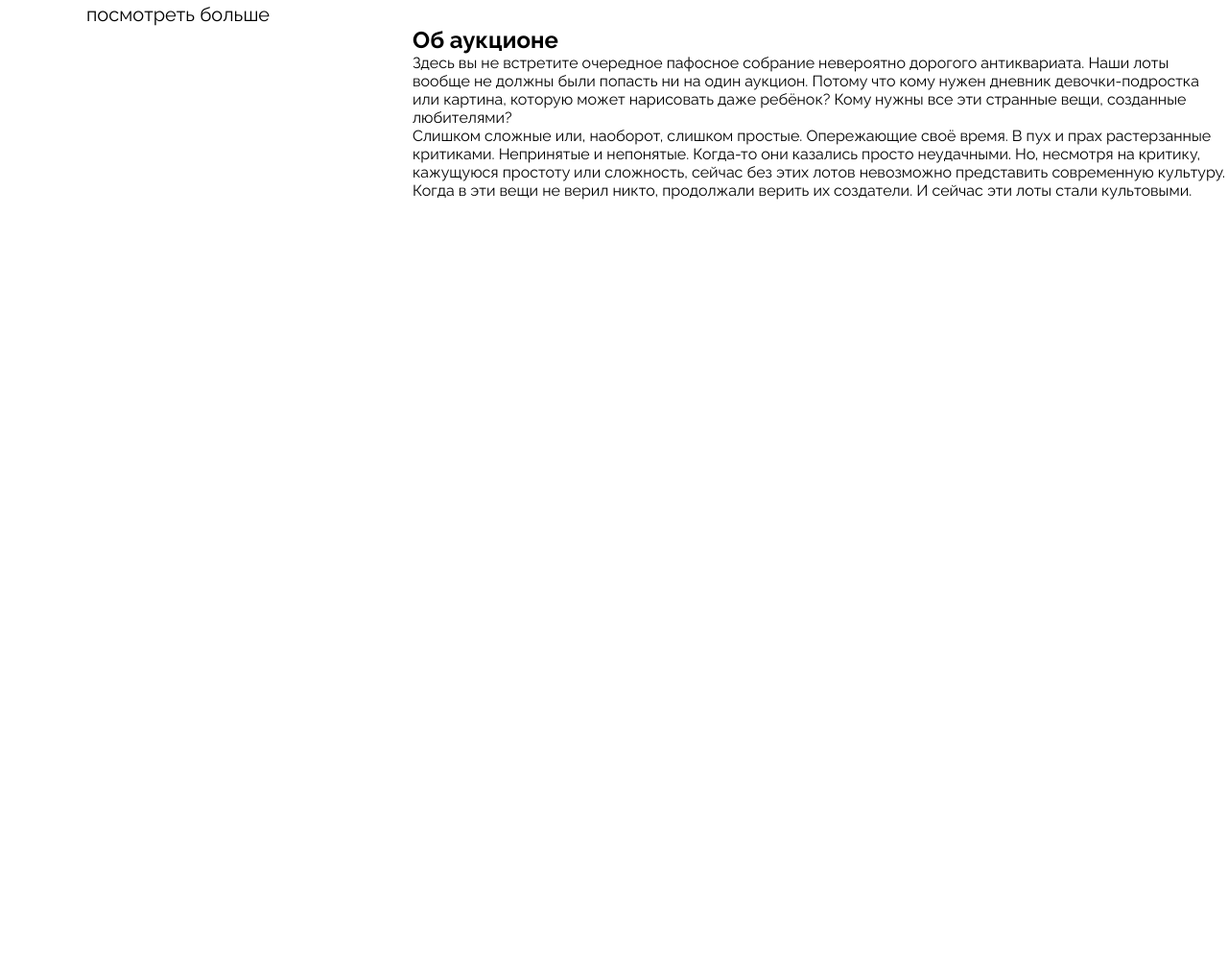
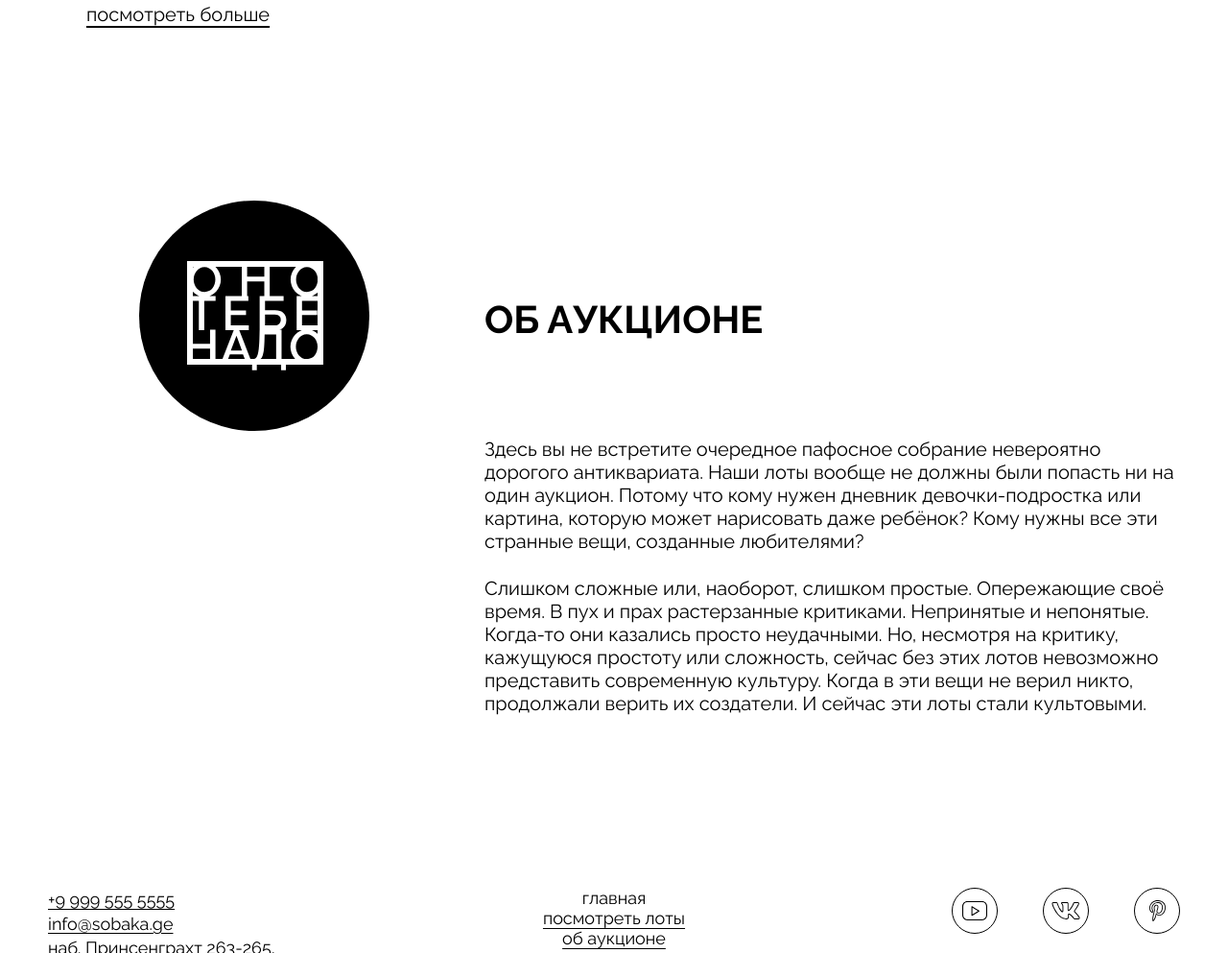
Before and after one commit to lolres/ono-tebe-nado, a plain HTML site: page index.html in a window 1280 px wide. Shown: the part 1807-2800 px from the top of the page at 96% size. Before the commit the page ends 2169 px from the top, so only its background shows below. Drawn offline with Linux system fonts and the light colour scheme.

```diff
--- a/index.html
+++ b/index.html
@@ -32,7 +32,6 @@
           наб. Принсенграхт 263-265, <br>Амстердам
         </addres>
       </div>
-
     </header>
     <main class="main">
       <section class="cover">
@@ -110,7 +109,7 @@
             <h2 class="about__title">
               Об аукционе
             </h2>
-            <p class="about__paragraph">
+            <p class="about__paragraph about__paragraph__mb">
               Здесь вы не встретите очередное пафосное собрание невероятно дорогого
               антиквариата. Наши лоты вообще не должны были попасть ни на один аукцион.
               Потому что кому нужен дневник девочки-подростка или картина, которую может
@@ -130,7 +129,43 @@
       </section>
     </main>
     <footer class="footer">
-
+      <div class="footer__address">
+        <addres class="header__address">
+          <a href="tel:+9 999 555 5555">+9 999 555 5555</a>
+          <a href="mailto:info@sobaka.ge">info@sobaka.ge</a>
+          наб. Принсенграхт 263-265, <br>Амстердам
+        </addres>
+      </div>
+      <nav class="footer__menu">
+        <ul class="footer__menu-list">
+          <li class="footer__menu-list-item footer__menu-link_active">
+            главная
+          </li>
+          <li class="footer__menu-list-item">
+            посмотреть лоты
+          </li>
+          <li class="footer__menu-list-item">
+            об аукционе
+          </li>
+        </ul>
+      </nav>
+      <ul class="footer__social-list">
+        <li class="footer_social-link-item">
+          <a class="footer_social-link">
+            <img class="footer__social-icon" src="/images/yt.svg">
+          </a>
+        </li>
+        <li class="footer_social-link-item">
+          <a class="footer_social-link">
+            <img class="footer__social-icon" src="/images/vk.svg">
+          </a>
+        </li>
+        <li class="footer_social-link-item">
+          <a class="footer_social-link">
+            <img class="footer__social-icon" src="/images/pinterest.svg">
+          </a>
+        </li>
+      </ul>
     </footer>
   </body>
 </html>
--- a/styles/style.css
+++ b/styles/style.css
@@ -10,7 +10,7 @@ address {
 }
 
 .header {
-  height: 293px;
+  padding: 92px 50px 96px;
   display: grid;
   grid-template-columns: repeat(3, 1fr);
   align-items: center;
@@ -24,7 +24,6 @@ address {
   font-size: 18px;
   font-style: normal;
   font-weight: 400;
-  margin-left: 51px;
   text-underline-offset: 5px;
 }
 
@@ -38,14 +37,13 @@ address {
 }
 
 .header__logo {
-  width: 138px;
+  width: 137px;
   height: 105px;
   justify-self: center;
 }
 
 .address {
   justify-self: end;
-  margin-right: 51px;
 }
 
 .header__address {
@@ -61,6 +59,9 @@ address {
 .cover {
   position: relative;
   background-image: url(/images/cover.jpg);
+  background-repeat: no-repeat;
+  background-size: cover;
+  background-position: left;
   z-index: -1;
   color: #FFF;
 }
@@ -161,14 +162,23 @@ address {
 
 .card_type_film {
   background-image: url(/images/card-lot-01.jpg);
+  background-repeat: no-repeat;
+  background-size: cover;
+  background-position: left;
 }
 
 .card_type_book {
   background-image: url(/images/card-lot-02.jpg);
+  background-repeat: no-repeat;
+  background-size: cover;
+  background-position: left;
 }
 
 .card_type_picture {
   background-image: url(/images/card-lot-03.jpg);
+  background-repeat: no-repeat;
+  background-size: cover;
+  background-position: left;
 }
 
 .card__title {
@@ -177,25 +187,104 @@ address {
   text-decoration: underline;
   text-transform: uppercase;
   z-index: 2;
+  text-underline-offset: 3px;
 }
 
 .card__text {
+  color: #FFF;
   font-size: 20px;
-  font-weight: 400;
   z-index: 2;
 }
 
 .lots__look-more-link {
   display: block;
   margin-left: 90px;
-  padding-top: 30px;
+  margin-top: 30px;
+  margin-bottom: 182px;
   font-size: 20px;
-  font-weight: 400;
   text-decoration: underline;
   text-underline-offset: 5px;
+}
+
+.about {
+  margin: 0 50px 180px;
 }
 
 .about__column {
   display: grid;
   grid-template-columns: 430px 1fr;
+  column-gap: 25px;
 }
+
+.about__logo {
+  border-radius: 50%;
+  background-color: #000;
+  display: flex;
+  justify-self: center;
+  width: 240px;
+  height: 240px;
+}
+
+.about__logo-image {
+  padding: 63px 46px;
+}
+
+.about__title {
+  margin: 100px 0;
+  font-size: 40px;
+  font-weight: 700;
+  text-transform: uppercase;
+}
+
+.about__paragraph {
+  font-size: 20px;
+}
+
+.about__paragraph__mb {
+  margin-bottom: 25px;
+}
+
+.footer {
+  margin: 0 50px;
+  display: grid;
+  grid-template-columns: repeat(3, 1fr);
+  justify-content: space-between;
+}
+
+.footer__menu-list {
+  list-style-type: none;
+}
+
+.footer__menu-list-item {
+  text-decoration: underline;
+  text-underline-offset: 4px;
+}
+
+.footer__menu-link_active {
+  text-decoration: none;
+}
+
+.footer__menu {
+  justify-self: center;
+  text-align: center;
+  font-size: 18px;
+}
+
+.footer__social-list {
+  display: flex;
+  column-gap: 47px;
+}
+
+.footer_social-link-item {
+  list-style-type: none;
+  width: 48px;
+  height: 48px;
+}
+
+.footer__address {
+  justify-self: start;
+}
+
+.footer__social-list {
+  justify-self: end;
+}
```
